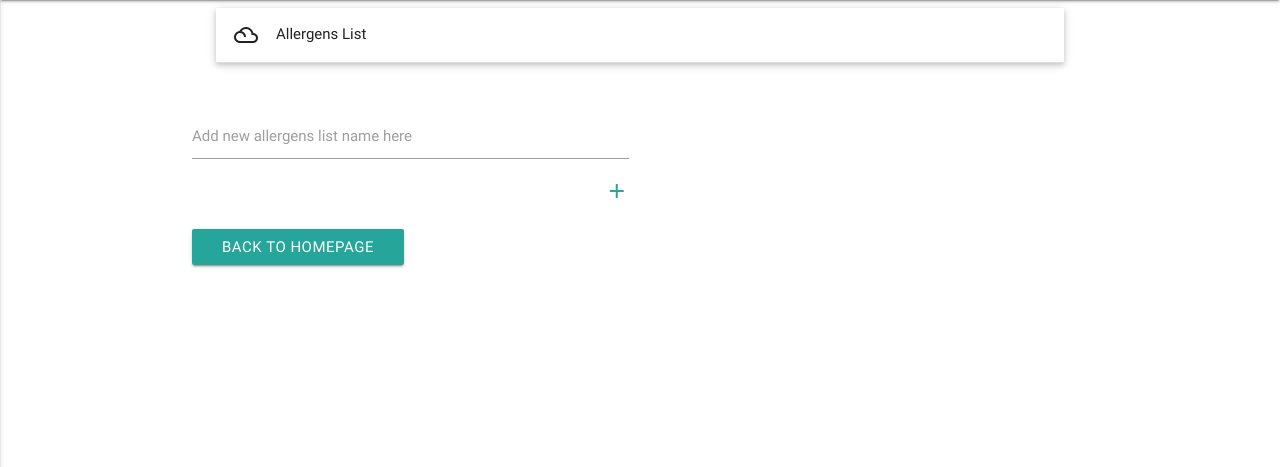
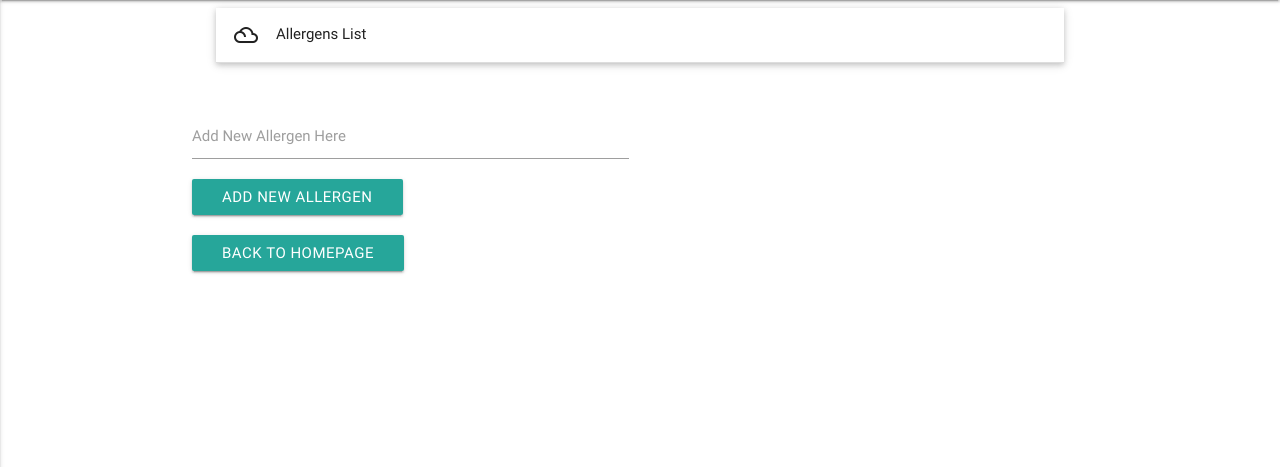
Before and after one commit to GarethMellon/data-centric-project, a Flask app: page /allergens_list in a window 1280 px wide. Shown: the part 64-531 px from the top of the page. Run offline with Flask 2, Linux system fonts and the light colour scheme; data that the repository does not hold is empty.

Commit message:
New Route: update_allergen_list

```diff
--- a/app.py
+++ b/app.py
@@ -156,7 +156,6 @@ def cuisine_list():
 def update_cuisine_list():
     cuisine_list_name = request.form.get("cuisine_list_name")
     cuisine_list_update_sql = "INSERT INTO cuisine_list (cuisine_ID, name) VALUES ( 0, '" + cuisine_list_name +"');"
-    print(cuisine_list_update_sql)
     update_data(cuisine_list_update_sql)
 
     return redirect(url_for("cuisine_list"))
@@ -186,6 +185,15 @@ def allergens_list():
                             page_title = "Allergens List",
                             allergens_list_data = allergens_list_data)
 
+@app.route("/update_allergens_list/", methods = ["POST"])
+def update_allergens_list():
+    allergen_list_name = request.form.get("allergens_list_name")
+    allergen_list_update_sql = "INSERT INTO allergens_list (allergens_id, name) VALUES ( 0, '" + allergen_list_name +"');"
+    print(allergen_list_update_sql)
+    update_data(allergen_list_update_sql)
+
+    return redirect(url_for("cuisine_list"))
+
 if __name__ == '__main__':
     app.run(host=os.environ.get('IP'),
         port=int(os.environ.get('PORT')),
--- a/templates/allergens_list.html
+++ b/templates/allergens_list.html
@@ -21,9 +21,13 @@
 
             <div class="row">
                 <div class="input-field col s6">
-                    <input value="" id="allergens_list_name" name="allergens_list_name" type="text" class="validate">
-                    <label class="active" for="allergens_list_name">Add new allergens list name here</label>
-                    <a href="#!" class="secondary-content"><i class = "material-icons">add</i></a>
+
+                    <form action="{{ url_for('update_allergens_list') }}" method="POST">
+                        <input value="" id="allergens_list_name" name="allergens_list_name" type="text" class="validate">
+                        <label class="active" for="allergens_list_name">Add New Allergen Here</label>
+                        <input type="submit" value="Add New Allergen" class="btn">
+                    </form>
+
                 </div>
             </div>
 
```
